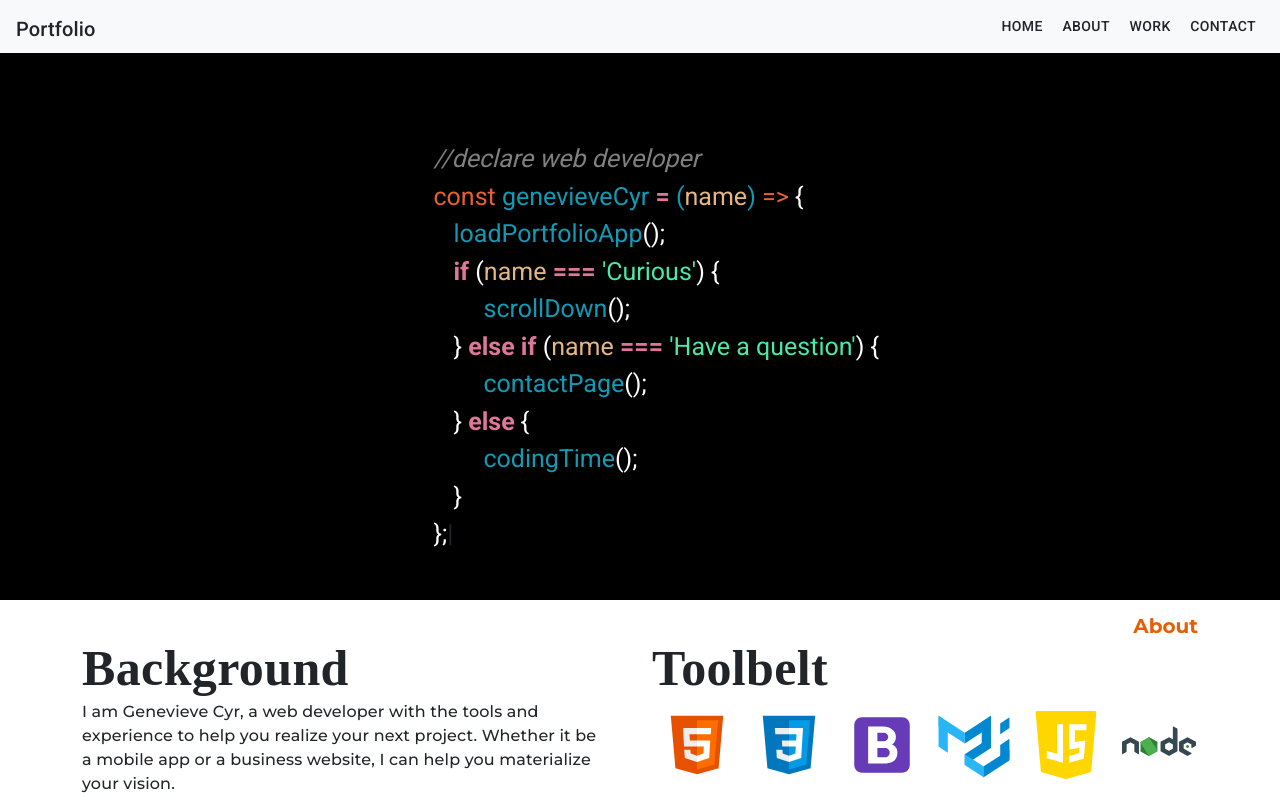
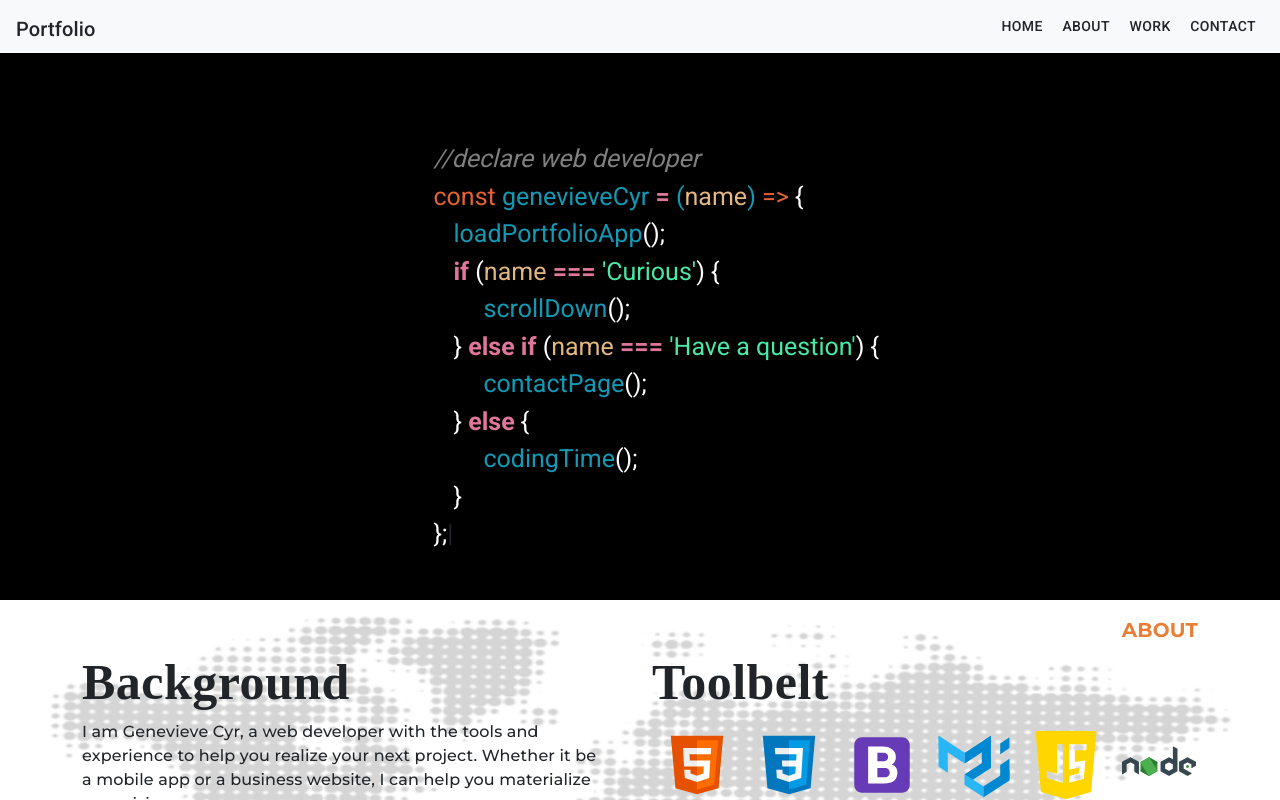
Before and after one commit to gcy2312/portfolio-app, a React (Create React App) app: page / in a window 1280 px wide. Shown: the top 800 px of the page. Built offline with nearby package versions, Linux system fonts and the light colour scheme; the HTML template or start-up script is replaced by a standard one; a web font is replaced by a local one; what react-animations would draw is missing.

Commit message:
about styling and bgImg

```diff
--- a/src/components/About/About.jsx
+++ b/src/components/About/About.jsx
@@ -21,6 +21,8 @@ import github from '../../assets/github.svg';
 import postman from '../../assets/postman.svg';
 import npm from '../../assets/npm.svg';
 import redux from '../../assets/redux.svg';
+
+import mapWB from '../../assets/mapWB.png';
 
 import './about.css';
 import { Typography } from "@material-ui/core";
@@ -48,11 +50,12 @@ function About() {
   return (
     <div id="About" className="about">
       <div class="container">
-        <Typography id="about-header" variant="h3">About</Typography>
+        <Typography id="about-header" >ABOUT</Typography>
         <Row className="justify-content-md-center">
+          <img id="bgMapImg" src={mapWB}></img>
           <Col md={6}>
-            <Typography id="background-header" variant="h4">Background</Typography>
-            <Typography id="background-text" variant="body1"> I am Genevieve Cyr, a web developer with the tools and experience to help you realize your next project.
+            <Typography id="background-header" >Background</Typography>
+            <Typography id="background-text" > I am Genevieve Cyr, a web developer with the tools and experience to help you realize your next project.
               Whether it be a mobile app or a business website, I can help you materialize your vision.<br />
               Professional, intuitive and dedicated. I am putting my decade long career an an audio engineer to new use. Using the the skills, both technical and creative, that I have acquired over my careeer, and chanelling them to build and design innovative apps and websites.<br />
               I am enthusiastic and eager to learn, so don't
@@ -61,7 +64,7 @@ function About() {
           </Col>
           <Col md={6}>
             {/* <SlideInRightDiv> */}
-            <Typography id="toolbelt-header" variant="h4">Toolbelt</Typography>
+            <Typography id="toolbelt-header" >Toolbelt</Typography>
             {/* </SlideInRightDiv> */}
 
             <div className={classes.root}>
```
